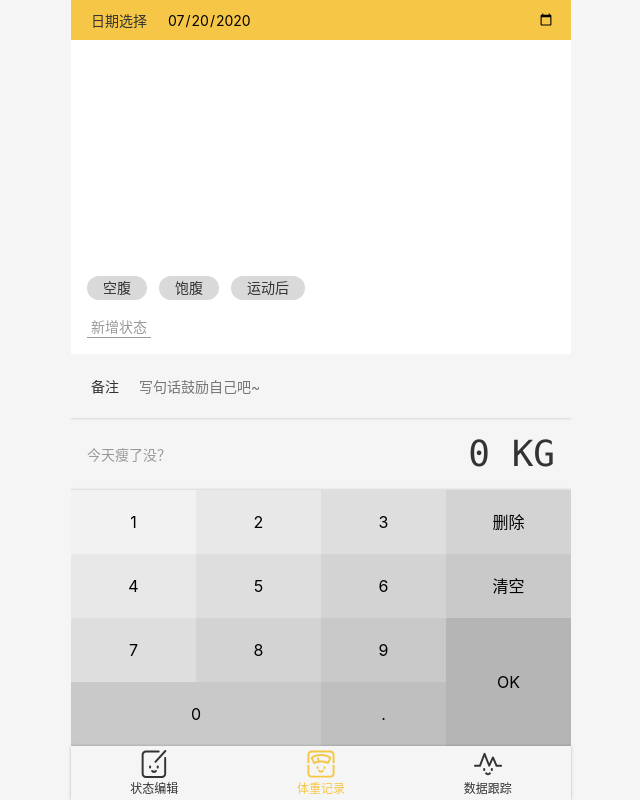
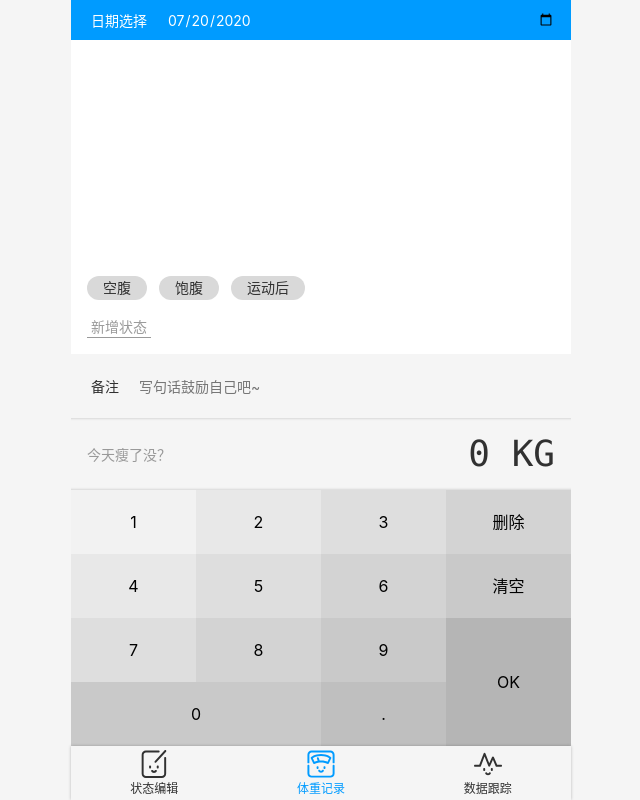
Before and after one commit to venaissance/vue-bookkeeping, a Vue app: page /#/money in a window 1280 px wide. Shown: the whole page, without its empty margins (319-959 px from the left). Built offline with nearby package versions, Linux system fonts and the light colour scheme; the HTML template or start-up script is replaced by a standard one.

Commit message:
优化整体色调

```diff
--- a/src/App.vue
+++ b/src/App.vue
@@ -13,7 +13,7 @@
     -webkit-font-smoothing: antialiased;
     -moz-osx-font-smoothing: grayscale;
     font-size: 16px;
-    color: #333;
+    color: #313131;
     background: #f5f5f5;
   }
   #app {
--- a/src/components/Money/FormItem.vue
+++ b/src/components/Money/FormItem.vue
@@ -43,6 +43,9 @@
 </script>
 
 <style lang="scss" scoped>
+  input {
+    color: #fff;
+  }
   .formItem {
     font-size: 14px;
     display: flex;
--- a/src/components/Nav.vue
+++ b/src/components/Nav.vue
@@ -44,7 +44,8 @@
     }
 
     > .item.selected {
-      color: #f6c646;
+      color: #009bff;
+      /*color: #f6c646;*/
     }
   }
 
--- a/src/views/Labels.vue
+++ b/src/views/Labels.vue
@@ -60,7 +60,8 @@
     padding: 16px;
     margin-top: 44-16px;
     > .createTag {
-      background: darken(#f6c646, 8%);
+      /*background: darken(#f6c646, 8%);*/
+      background: #009bff;
     }
   }
 </style>
--- a/src/views/Money.vue
+++ b/src/views/Money.vue
@@ -76,7 +76,9 @@
     top: 0;
     width: 100vw;
     max-width: 500px;
-    background: #f6c646;
+    /*background: #f6c646;*/
+    background: #009bff;
+    color: #fff;
   }
 </style>
 
--- a/src/views/Statistics.vue
+++ b/src/views/Statistics.vue
@@ -86,7 +86,12 @@
           type: 'category',
           data: keys,
           axisTick: {alignWithLabel: true},
-          axisLine: {lineStyle: {color: 'rgba(98, 200, 168)'}},
+          axisLine: {
+            lineStyle: {
+              // color: 'rgba(98, 200, 168)'
+              color: '#009bff'
+            }
+          },
         },
         yAxis: {
           type: 'value',
@@ -95,7 +100,12 @@
           name: '单位：公斤',
           min: 50,
           max: 100,
-          axisLine: {lineStyle: {color: 'rgba(98, 200, 168)'}},
+          axisLine: {
+            lineStyle: {
+              // color: 'rgba(98, 200, 168)'
+              color: '#009bff'
+            }
+          },
         },
         series: [{
           symbol: 'circle',
@@ -105,7 +115,8 @@
           symbolSize: 12,
           itemStyle: {
             borderWidth: 1,
-            color: 'rgba(98, 200, 168)'
+            // color: 'rgba(98, 200, 168)'
+            color: '#009bff'
           }
         }],
         tooltip: {
```
